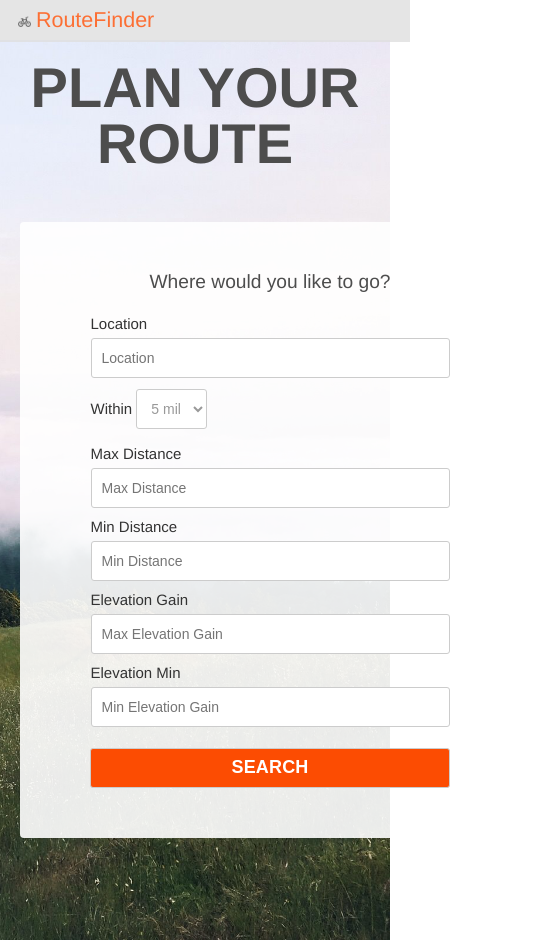
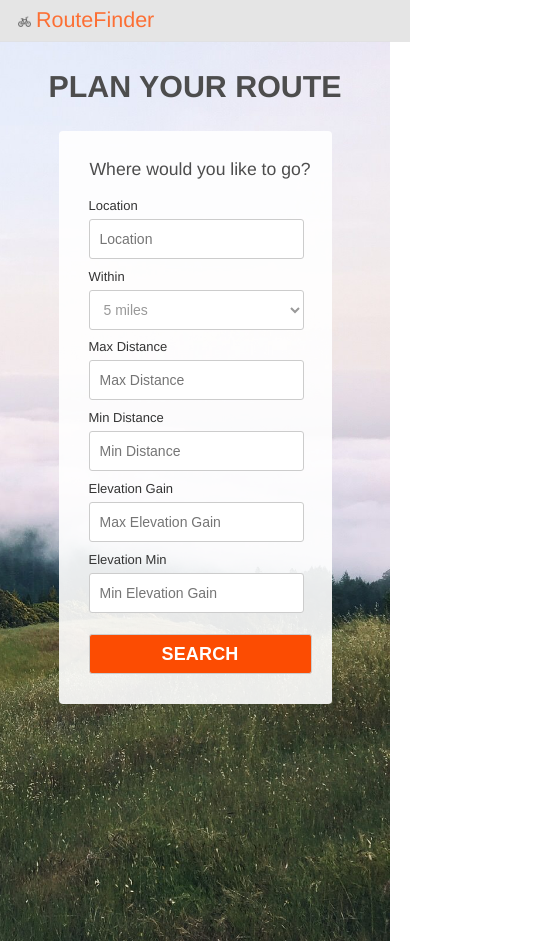
Before and after one commit to courtneyod/route-finder, a plain HTML site: page index.html in a window 390 px wide. Shown: the whole page, 540 px wide, since content can reach past the window. Drawn offline with Linux system fonts and the light colour scheme; some packages are replaced by stand-ins of ours.

Commit message:
mdeia queries for homepage

```diff
--- a/css/style.css
+++ b/css/style.css
@@ -44,6 +44,8 @@ table {
 	border-spacing: 0;
 }
 
+/* ----- =nav bar ----- */
+
 .nav-bar-fixed {
 	height: 40px;
 }
@@ -77,6 +79,7 @@ table {
 	color: #FC4C02;
 }
 
+/* ----- =nav logo ----- */
 
 .logo{
 	background-image: url("./img/route-finder.png")
@@ -89,6 +92,8 @@ table {
 	padding-left: 2%;
 }
 
+/* ----- =main container styling ----- */
+
 .main-container {
   background-image: url("../img/marin.jpeg");
   -webkit-background-size: cover;
@@ -97,8 +102,10 @@ table {
   background-size: cover;
   background-position: 100% 20%;
   height: 900px;
-  margin-top: 40px;
+  margin-top: 45px;
 }
+
+/* ----- =form styling ----- */
 
 .form-container {
   width: 500px;
@@ -109,6 +116,30 @@ table {
   position: relative;
 }
 
+.main-headline {
+  font-size: 350%;
+  color: #4d4d4d;
+  text-align: center;
+  padding-top: 5%;
+  font-weight: 900;
+  text-transform: uppercase;
+
+}
+
+.form-headline {
+  font-size: 120%;
+  color: #4d4d4d;
+  text-align: center;
+  padding-bottom: 25px;
+}
+
+.route-input {
+  border-radius: 4px;
+  color: #333;
+  text-shadow: none;
+  background-color: rgba(255,255,255,0.9);
+  padding: 50px;
+}
 
 .homepage-label {
   font-size:15px;
@@ -128,30 +159,6 @@ table {
   font-size: 14px;
   font-weight: 300;
   border-radius: 3px;
-}
-
-.main-headline {
-  font-size: 350%;
-  color: #4d4d4d;
-  text-align: center;
-  padding-top: 5%;
-  font-weight: 900;
-  text-transform: uppercase;
-
-}
-
-.form-headline {
-  font-size: 120%;
-  color: #4d4d4d;
-  text-align: center;
-  padding-bottom: 25px;
-}
-.route-input {
-  border-radius: 4px;
-  color: #333;
-  text-shadow: none;
-  background-color: rgba(255,255,255,0.9);
-  padding: 50px;
 }
 
 .input-wrapper {
@@ -198,6 +205,9 @@ table {
   border: none;
   font-size: 14px;
 }
+
+/* ----- =form button ----- */
+
 .form-container button {
   min-height: 40px;
   font-size: 16px;
@@ -249,3 +259,99 @@ background-color: #e34402;
   box-sizing: border-box;
   background: linear-gradient(top, rgba(69,72,77,0.5) 0%,rgba(0,0,0,0.5) 100%);
 }
+
+
+
+/* Tablets ----------- */
+@media only screen and (max-width : 767px) {
+	.main-container {
+	  margin-top: 45px;
+	}
+
+	.form-container {
+		width: 470px;
+		padding: 10px 10px 10px 10px;
+	}
+
+	.main-headline {
+	  font-size: 220%;
+	}
+
+	.form-headline {
+	  font-size: 110%;
+	  padding-bottom: 20px;
+	}
+
+	.route-input {
+	  border-radius: 4px;
+	  color: #333;
+	  text-shadow: none;
+	  background-color: rgba(255,255,255,0.9);
+	  padding: 30px 20px;
+	}
+
+
+}
+
+
+/* phones ----------- */
+@media only screen and (max-width : 400px) {
+	.main-container {
+	  margin-top: 41px;
+	}
+
+	.form-container {
+		width: 273px;
+		padding: 10px 10px 10px 10px;
+	}
+
+	.main-headline {
+	  font-size: 190%;
+		margin-bottom: 20px;
+		padding-top: 30px;
+	}
+
+	.form-headline {
+	  font-size: 110%;
+	  padding-bottom: 20px;
+	}
+
+	.homepage-label {
+	  font-size:13px;
+	}
+
+	.route-input {
+	  border-radius: 4px;
+	  color: #333;
+	  text-shadow: none;
+	  background-color: rgba(255,255,255,0.9);
+	  padding: 30px 20px 30px 30px;
+	}
+
+	.user-input-homepage {
+	  min-height: 40px;
+	  width: 60%;
+	  box-sizing: border-box;
+	  margin: 0 0 1px 0;
+	  padding: 5px 10px;
+	  border: 1px solid #ccc;
+	  font-size: 14px;
+	  font-weight: 300;
+	  border-radius: 3px;
+	}
+
+	.homepage-label {
+		display: block;
+	}
+
+	.select-mile-range {
+		border: 1px solid #ccc;
+		width: 60%;
+		color: #999999;
+	}
+
+	.form-container button {
+	  width: 100%;
+	}
+
+}
--- a/index.html
+++ b/index.html
@@ -41,7 +41,8 @@
                 <input class="user-input-homepage" type="text" placeholder="Location" id="location" name="location" required />
               </div>
               <div class="input-group select-group">
-                <label class="homepage-label" class="show-label-text" for="mile-range">Within
+                <label class="homepage-label show-label-text" for="mile-range">Within
+                </label>
                 <select name="milerange" class="select-mile-range" id="mile-range">
                     <option value="5-miles">5 miles</option>
                     <option value="10">10 miles</option>
@@ -54,7 +55,6 @@
                     <option value="45">45 miles</option>
                     <option value="50">50 miles</option>
                   </select>
-                </label>
               </div>
               <div class="input-group">
                 <label class="homepage-label" for="distance">Max Distance
--- a/js/index.js
+++ b/js/index.js
@@ -1,4 +1,7 @@
 "use strict"
+
+// initialize();
+google.maps.event.addDomListener(window, 'load', initialize);
 
 function initialize() {
   var options = {
@@ -11,5 +14,3 @@ var autocomplete = new google.maps.places.Autocomplete(input, options);
 var autocomplete = new google.maps.places.Autocomplete(locationInput, options);
 
 }
-// initialize();
-google.maps.event.addDomListener(window, 'load', initialize);
```
Also changed, not shown: css/route-options.css (+29 -20 lines). Lines whose indentation alone changed are shown as unchanged.
